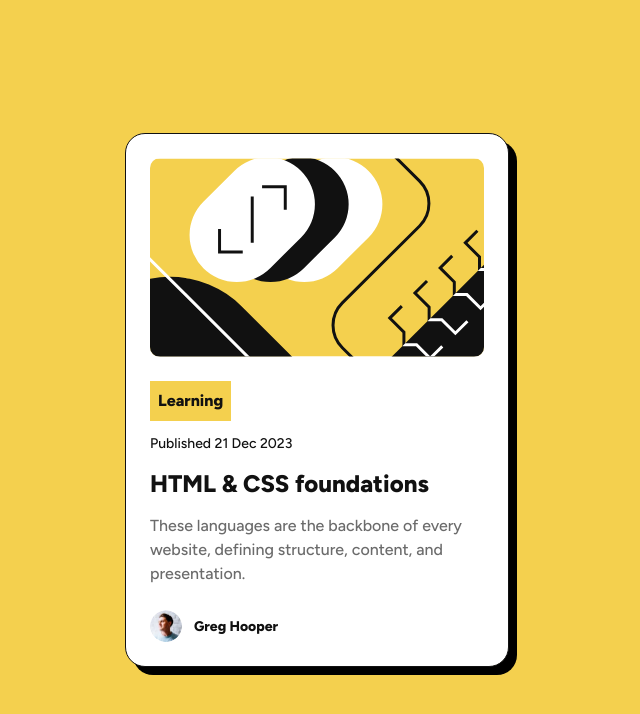
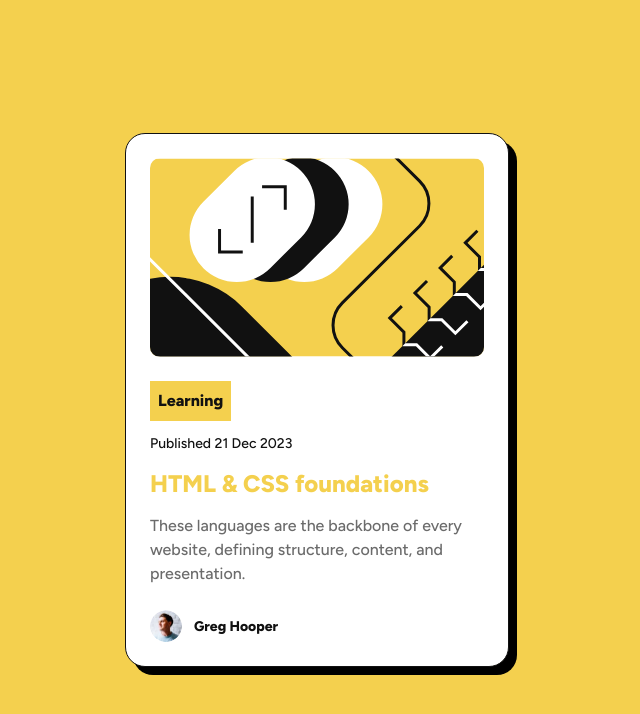
Before and after one commit to dkhenrique/Blog-preview-card, a plain HTML site: page index.html in a window 1280 px wide. In both pictures the pointer is over the element "HTML & CSS foundations". Shown: the whole page, without its empty margins (323-963 px from the left). Drawn offline with Linux system fonts and the light colour scheme.

Commit message:
feat: add hover

```diff
--- a/style.css
+++ b/style.css
@@ -67,6 +67,12 @@ body {
   font-size: 1.5rem;
   font-weight: 800;
   line-height: 150%;
+  transition: color 0.2s;
+}
+
+.card__title:hover,
+.card__author-name:hover {
+  color: var(--yellow);
 }
 
 .card__description {
@@ -94,6 +100,7 @@ body {
   line-height: 150%;
   font-style: normal;
   font-size: 0.875rem;
+  transition: color 0.2s;
 }
 
 /* Responsividade para telas menores de 375px */
```
